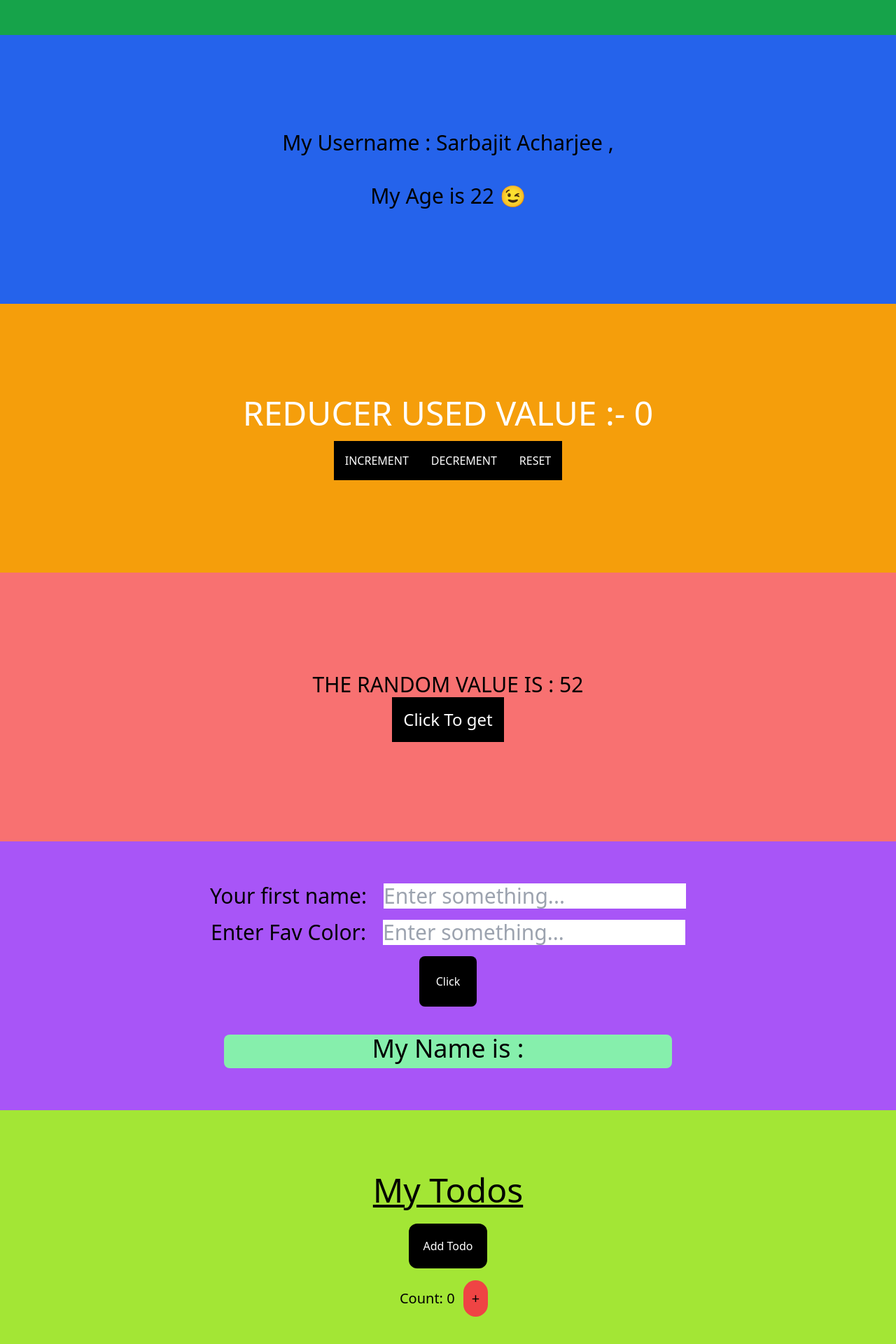
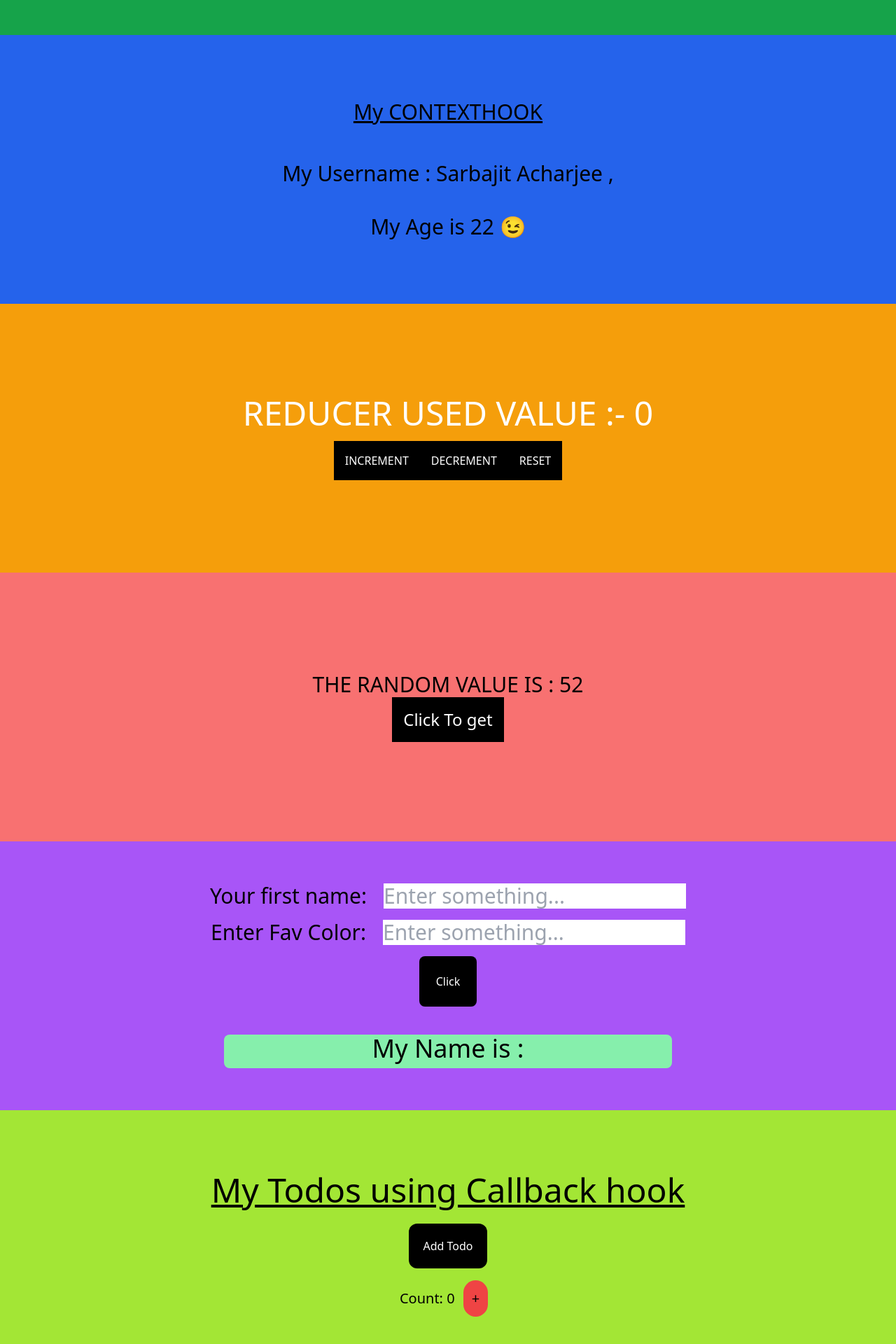
Before and after one commit to sarbajitacharjee/React-hooks, a React (Create React App) app: page / in a window 1280 px wide. Shown: the part 334-2254 px from the top of the page at 70% size. Built offline with nearby package versions, Linux system fonts and the light colour scheme.

Commit message:
commited new hookcallback

```diff
--- a/src/components/CreateContext.js
+++ b/src/components/CreateContext.js
@@ -1,7 +1,7 @@
 /* eslint-disable no-unused-vars */
 /* eslint-disable import/no-anonymous-default-export */
 
-import react , { createContext } from "react";
+import react , { createContext , useContext } from "react";
 
 const AppContext = createContext();
 
@@ -18,5 +18,9 @@ const AppProvider = ({children}) =>{
     );
 };
 
+const useGlobalContext = () =>{
+    return useContext(AppContext);
+}
 
-export  {AppContext , AppProvider as MyProvider};
+
+export  {AppContext , AppProvider as MyProvider , useGlobalContext} ;
--- a/src/components/React-hooks.js
+++ b/src/components/React-hooks.js
@@ -1,7 +1,12 @@
 /* eslint-disable react-hooks/exhaustive-deps */
 import React, { useState, useEffect } from "react";
-import { useContext } from 'react'
-import { AppContext } from "./CreateContext";
+
+// This line uSed for My Custom Hook useglobalcontext
+import { useGlobalContext } from "./CreateContext";
+
+// This two lines are used for Normal Use context
+// import { useContext } from 'react'
+// import { AppContext } from "./CreateContext";
 
 
 
@@ -9,7 +14,9 @@ const VideoList = () => {
   const [count, setcount] = useState(0);
   const [windowsize, setwindowsize] = useState(window.screen.width);
 
-  const user = useContext(AppContext)
+  // const user = useContext(AppContext)                   used for normal use context
+
+  const user = useGlobalContext()                // This line uSed for My Custom Hook 'useglobalcontext'
 
 
   const windowresizer = () => {
@@ -47,6 +54,7 @@ const VideoList = () => {
       </div>
 {/* --------------------- Code for Context =========================== */}
       <div className="w-full h-96 text-black text-3xl flex flex-col gap-10 justify-center items-center  bg-blue-600">
+      <h1 className="underline mb-3">My CONTEXTHOOK</h1>
       <h1>
         My Username : {user.name} ,
       </h1>
--- a/src/components/Todos.jsx
+++ b/src/components/Todos.jsx
@@ -4,7 +4,7 @@ const Todos = ({ todos, addTodo }) => {
   console.log("child render");
   return (
     <>
-      <h2 className="text-bold text-5xl mb-6 underline">My Todos</h2>
+      <h2 className="text-bold text-5xl mb-6 underline">My Todos using Callback hook</h2>
       {todos.map((todo, index) => {
         return <p key={index}>{todo + index}</p>;
       })}
```
Also changed, not shown: src/components/MyHook.js (added).
